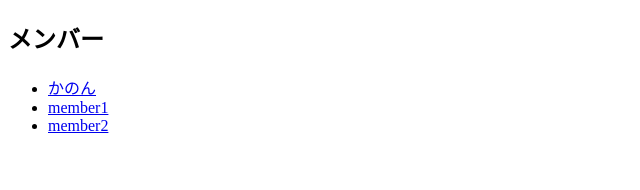
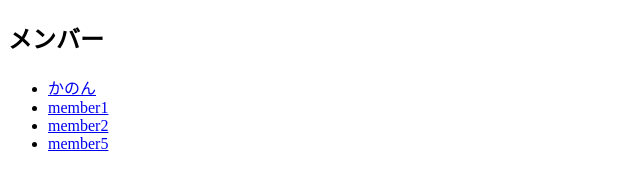
Before and after one commit to CanonMukai/github-pages, a plain HTML site: page member/index.html in a window 1280 px wide. Shown: the full height of the page, 0-640 px from the left. Drawn offline with Linux system fonts and the light colour scheme.

Commit message:
Add member5

```diff
--- a/member/index.html
+++ b/member/index.html
@@ -12,6 +12,7 @@
         <li><a href="canon.html">かのん</a></li>
         <li><a href="member1.html">member1</a></li>
         <li><a href="member2.html">member2</a></li>
+        <li><a href="member5.html">member5</a></li>
     </ul>
 
 </body>
```
